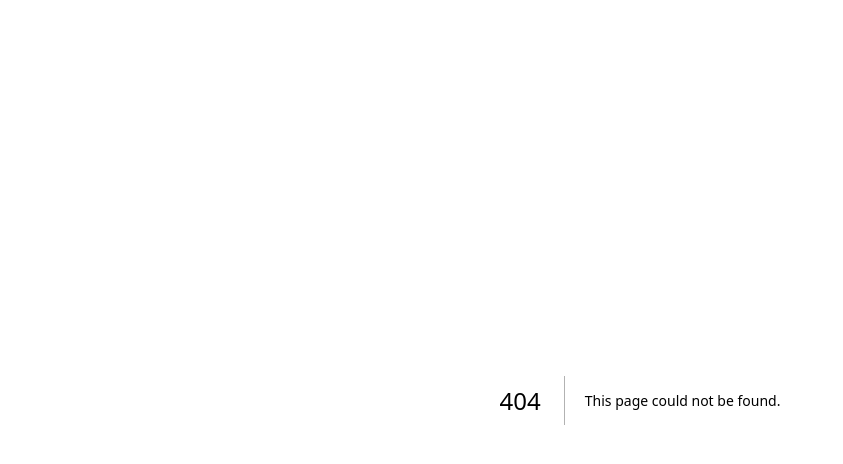
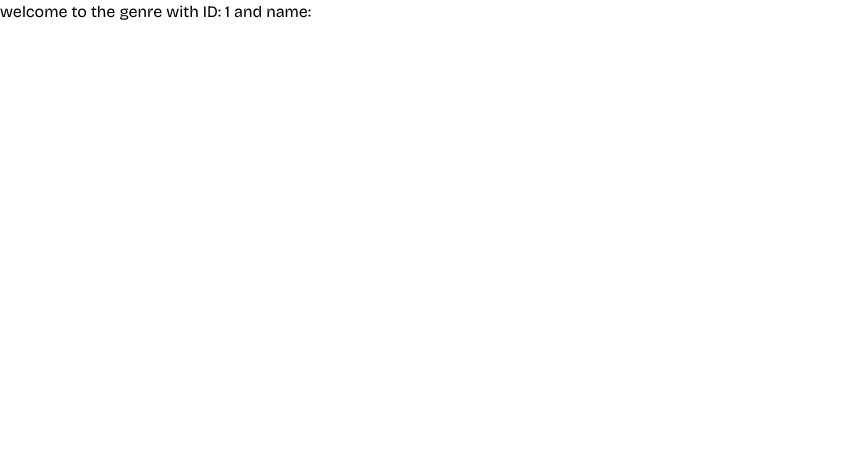
Before and after one commit to JoelAngels/Disney-V2, a Next.js app: page /genre/1 in a window 1280 px wide. Before the commit this address had no page. Shown: the top 464 px of the page, without its empty margins (0-843 px from the left). Built offline with nearby package versions, Linux system fonts and the light colour scheme.

Commit message:
genre part 1 out of 2 build

```diff
--- /dev/null
+++ b/app/genre/[id]/page.tsx
@@ -0,0 +1,17 @@
+type Props = {
+  params: {
+    id: number;
+  };
+  searchParams: {
+    genre: string;
+  };
+};
+
+function genre({ params: { id }, searchParams: { genre } }: Props) {
+  return (
+    <div>
+      welcome to the genre with ID: {id} and name: {genre}
+    </div>
+  );
+}
+export default genre;
```
